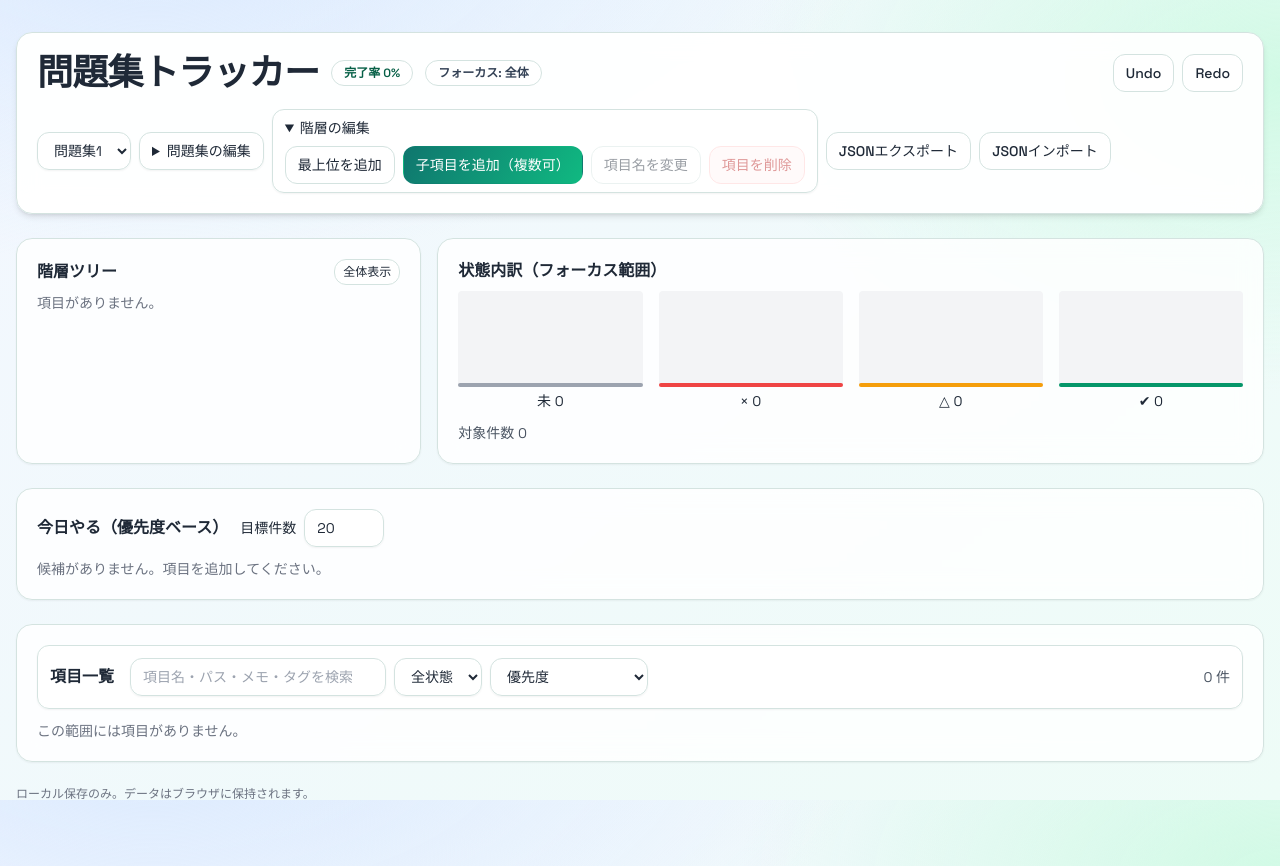
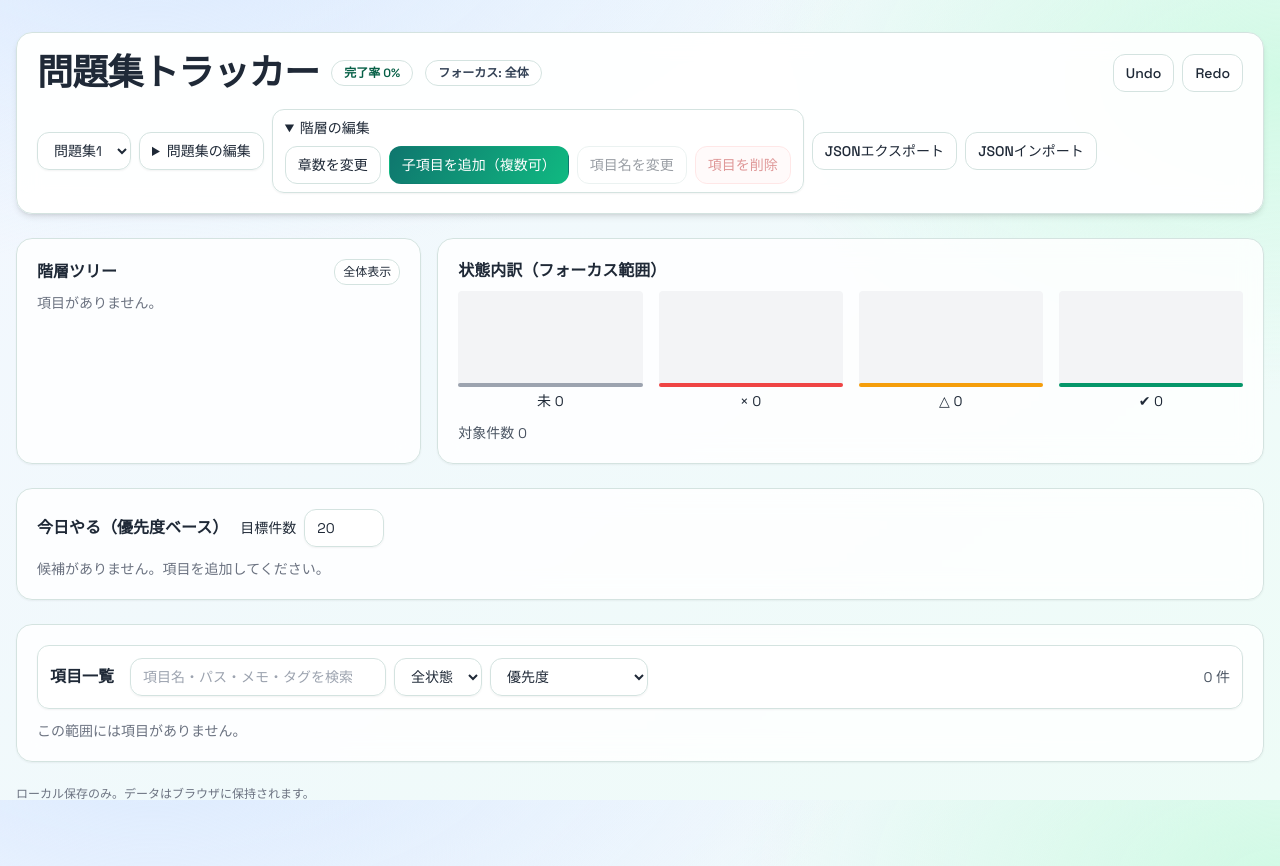
Before and after one commit to UG658/ps-tracker, a React (Vite) app: page / in a window 1280 px wide. Both pictures are taken after a click on the heading "階層の編集". Built offline with nearby package versions, Linux system fonts and the light colour scheme.

Commit message:
feat: replace top-level add with chapter count control

```diff
--- a/src/ProblemSetApp.jsx
+++ b/src/ProblemSetApp.jsx
@@ -346,23 +346,56 @@ export default function ProblemSetApp() {
     setActiveSetId(next[0].id);
   }
 
-  function addTopLevelNode() {
+  function changeChapterCount() {
     if (!active) return;
-    const title = prompt("最上位に追加する項目名");
-    if (!title) return;
-    const node = createNode(title, null);
-    mutateActiveSet((s) => ({
-      ...s,
-      nodes: { ...s.nodes, [node.id]: node },
-      rootIds: [...s.rootIds, node.id],
-    }));
-    setActiveNodeId(node.id);
+    const currentCount = active.rootIds.length;
+    const raw = prompt("章の数を入力してください", String(currentCount || 1));
+    if (!raw) return;
+    const nextCount = parseInt(raw, 10);
+    if (!Number.isFinite(nextCount) || nextCount <= 0) {
+      alert("1以上の数を入力してください");
+      return;
+    }
+
+    if (nextCount === currentCount) return;
+
+    if (nextCount < currentCount) {
+      const removeCount = currentCount - nextCount;
+      if (!confirm(`末尾の${removeCount}章を配下ごと削除します。よろしいですか？`)) return;
+    }
+
+    let nextActiveId = activeNodeId;
+    mutateActiveSet((s) => {
+      let nextSet = { ...s, nodes: { ...s.nodes }, rootIds: [...s.rootIds] };
+
+      if (nextCount > nextSet.rootIds.length) {
+        for (let i = nextSet.rootIds.length + 1; i <= nextCount; i += 1) {
+          const chapter = createNode(`章${i}`, null, undefined, "kind_chapter");
+          nextSet.nodes[chapter.id] = chapter;
+          nextSet.rootIds.push(chapter.id);
+          if (!nextActiveId) nextActiveId = chapter.id;
+        }
+      } else {
+        while (nextSet.rootIds.length > nextCount) {
+          const removeId = nextSet.rootIds[nextSet.rootIds.length - 1];
+          const deleted = deleteNodeDeep(nextSet, removeId);
+          nextSet = deleted.nextSet;
+          if (nextActiveId && !nextSet.nodes[nextActiveId]) {
+            nextActiveId = nextSet.rootIds[0] ?? "";
+          }
+        }
+      }
+
+      return nextSet;
+    });
+
+    setActiveNodeId(nextActiveId || "");
   }
 
   function addChildNode() {
     if (!active) return;
     if (!activeNodeId) {
-      alert("先に親項目を選択してください");
+      alert("先に章または親項目を選択してください");
       return;
     }
 
@@ -655,7 +688,7 @@ export default function ProblemSetApp() {
           <details className="control">
             <summary className="cursor-pointer select-none">階層の編集</summary>
             <div className="mt-2 flex flex-wrap gap-2">
-              <button className="btn" onClick={addTopLevelNode}>最上位を追加</button>
+              <button className="btn" onClick={changeChapterCount}>章数を変更</button>
               <button className="btn btn-primary" onClick={addChildNode}>子項目を追加（複数可）</button>
               <button className="btn" onClick={renameNode} disabled={!activeNodeId}>項目名を変更</button>
               <button className="btn btn-danger" onClick={deleteNode} disabled={!activeNodeId}>項目を削除</button>
```
Also changed, not shown: 1 other file (tests, documents, lock files or other folders).
